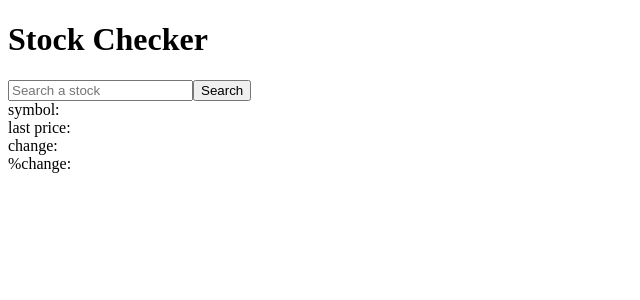
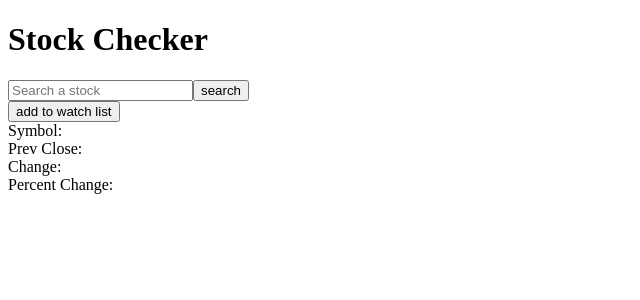
Before and after one commit to pongpwner/stock-info, a React (Create React App) app in the folder my-app/: page / in a window 1280 px wide. Shown: the top 300 px of the page, without its empty margins (0-640 px from the left). Built offline with nearby package versions, Linux system fonts and the light colour scheme; no server answers.

Commit message:
added api alpha vintage and getting stock information

```diff
--- a/my-app/src/App.js
+++ b/my-app/src/App.js
@@ -1,14 +1,15 @@
 import Header from "./components/Header.js";
 import Input from "./components/Input.js";
 import Display from "./components/Display";
+import React, { useState } from "react";
 import "./App.css";
 
 function App() {
+  const [watchList, setWatchList] = useState([]);
   return (
     <div className="App">
       <Header />
-      <Input />
-      <Display />
+      <Input watchList={watchList} setWatchList={setWatchList} />
     </div>
   );
 }
--- a/my-app/src/components/Display.js
+++ b/my-app/src/components/Display.js
@@ -1,12 +1,53 @@
-import React from "react";
+import React, { useEffect, useState } from "react";
 
-export default function Display() {
+export default function Display({ symbol, watchList, setWatchList }) {
+  const [symbolU, setSymbolU] = useState(""); //formatted symbol all caps
+  const [prevClose, setPrevCLose] = useState("");
+  const [change, setChange] = useState("");
+  const [changeP, setChangeP] = useState("");
+  const api = {
+    key: "J688E4HG3S7RD7V1",
+    base: "https://www.alphavantage.co/",
+    function1: "TIME_SERIES_INTRADAY",
+    function2: "Global_QUOTE",
+  };
+  useEffect(() => {
+    fetch(
+      `${api.base}query?function=${api.function2}&symbol=${symbol}&interval=5min&apikey=${api.key}`
+    )
+      .then((response) => response.json())
+      .then((data) => {
+        console.log(data);
+        setSymbolU(data["Global Quote"]["01. symbol"].toUpperCase());
+        setPrevCLose(data["Global Quote"]["08. previous close"]);
+        setChange(data["Global Quote"]["09. change"]);
+        setChangeP(data["Global Quote"]["10. change percent"]);
+      })
+      .catch((err) => console.log("wrong symbol"));
+  }, [symbol, api.base, api.key, api.function2, api.function1]);
+
+  function addToWatchList() {
+    setWatchList((prevList) => [
+      ...prevList,
+      {
+        symbol: symbolU,
+        prevClose: prevClose,
+        change: change,
+        changeP: changeP,
+      },
+    ]);
+    console.log(watchList);
+  }
+
   return (
     <div className="displayContainer">
-      <div className="symbol">symbol:</div>
-      <div className="lastPrice">last price:</div>
-      <div className="change">change:</div>
-      <div className="percentChange">%change:</div>
+      <button className="addStockButton" onClick={addToWatchList}>
+        add to watch list
+      </button>
+      <div className="symbol">Symbol:{symbolU}</div>
+      <div className="prevCLose">Prev Close:{prevClose} </div>
+      <div className="change">Change:{change}</div>
+      <div className="percentChange">Percent Change:{changeP}</div>
     </div>
   );
 }
--- a/my-app/src/components/Input.js
+++ b/my-app/src/components/Input.js
@@ -1,10 +1,33 @@
-import React from "react";
+import React, { useState, useEffect } from "react";
+import Display from "./Display";
 
-export default function Input() {
+export default function Input({ watchList, setWatchList }) {
+  const [search, setSearch] = useState("");
+  const [symbol, setSymbol] = useState("");
+
+  function searchSymbol() {
+    setSymbol(search);
+    console.log(symbol);
+  }
+
   return (
     <div className="inputContainer">
-      <input type="text" placeholder="Search a stock"></input>
-      <button>Search</button>
+      <input
+        type="text"
+        placeholder="Search a stock"
+        onChange={(e) => setSearch(e.target.value)}
+      ></input>
+      <input
+        type="submit"
+        value="search"
+        placeholder="search"
+        onClick={searchSymbol}
+      ></input>
+      <Display
+        symbol={symbol}
+        watchList={watchList}
+        setWatchList={setWatchList}
+      />
     </div>
   );
 }
--- /dev/null
+++ b/my-app/src/components/StockWatch.js
@@ -0,0 +1,5 @@
+import React from "react";
+
+export default function StockWatch() {
+  return <div className="stockWatchContainer"></div>;
+}
--- /dev/null
+++ b/my-app/src/components/WatchList.js
@@ -0,0 +1,5 @@
+import React from "react";
+
+export default function WatchList() {
+  return <div className="watchListContainer"></div>;
+}
```
